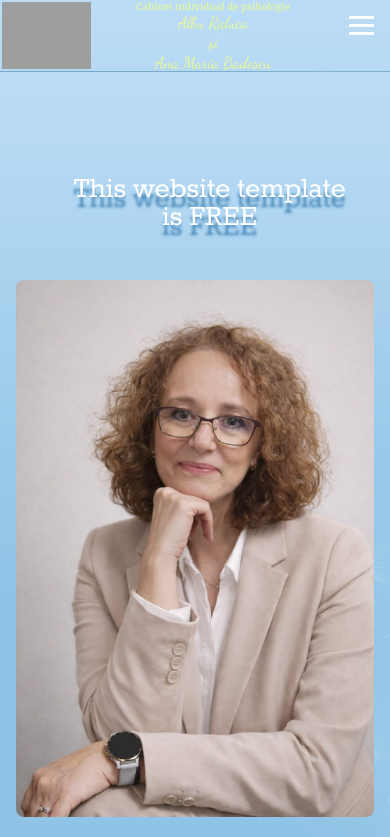
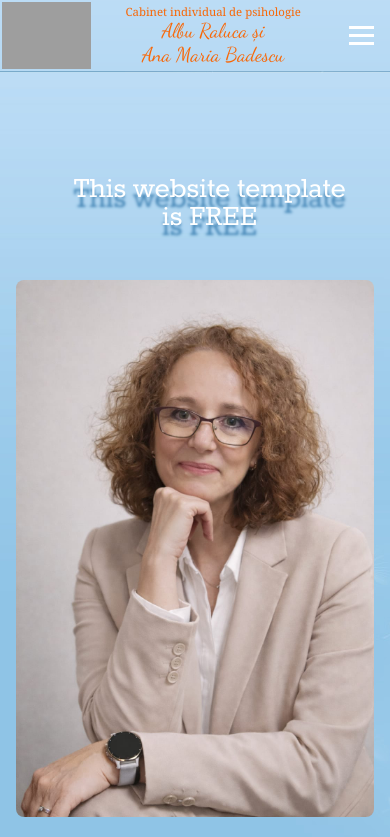
Before and after one commit to aovidiu/new-site-ralu, an Angular app: page / in a window 390 px wide. Shown: the top 837 px of the page. Built offline with nearby package versions, Linux system fonts and the light colour scheme; grey boxes are pictures that could not be loaded.

Commit message:
titlu schimbat

```diff
--- a/src/app/header-component/header-component.html
+++ b/src/app/header-component/header-component.html
@@ -12,9 +12,6 @@
                 </div>
                 <div class="nume">
                     {{Nume2}}
-                </div>
-                <div class="nume">
-                    {{Nume3}}
                 </div>
             </div>
         </div>
--- a/src/app/header-component/header-component.scss
+++ b/src/app/header-component/header-component.scss
@@ -2,7 +2,8 @@ $header-height: 142px;
 $header-height-mobile: calc($header-height / 2);
 $size-font-title: 40px;
 $size-font-nume: 50px;
-$color-title: rgb(237, 250, 142);
+$color-title: rgb(248, 103, 7);
+$logo-width: 200px;
 
 .header-wrapper {
   width: 100%;
@@ -16,7 +17,7 @@ $color-title: rgb(237, 250, 142);
 .header {
   width: 100%;
   display: flex;
-  align-items:flex-start;
+  align-items:center;
   justify-content: space-between;
   margin: 0 auto;
 }
@@ -52,9 +53,7 @@ $color-title: rgb(237, 250, 142);
 }
 
 .logo {
-  max-width: 200px;
-  height: $header-height;
-  display: block;
+  max-width: $logo-width;
   padding: 2px;
 }
 
@@ -104,10 +103,35 @@ $color-title: rgb(237, 250, 142);
   display: none;
 }
 
-@media (max-width: 950px) {
+/* Tablet */
+@media (max-width: 992px) {
+  .nume {
+    font-size: calc($size-font-nume /4);
+  }
+  .nume-cabinet {
+    font-size: calc($size-font-title /2);
+  }
+}
+
+/* Mobile */
+@media (max-width: 768px) {
+
+  .nume {
+    font-size: calc($size-font-nume /2.5);
+  }
+
+  .nume-cabinet {
+    font-size: calc($size-font-title / 3.5);
+  }
 
   .logo-wrapper{
     height: $header-height-mobile;
+  }
+
+  .logo {
+    height: $header-height-mobile;
+    max-width: $logo-width;
+    padding: 2px;
   }
 
   .header ul {
@@ -117,6 +141,7 @@ $color-title: rgb(237, 250, 142);
   }
 
   .header-wrapper {
+    height: $header-height-mobile;
     padding: 0;
   }
 
@@ -127,7 +152,7 @@ $color-title: rgb(237, 250, 142);
     position: fixed;
     top: 0;
     left: 0;
-    height: 100vh;
+    height: 200vh;
     width: 250px;
     background: #222;
     padding: 2rem 1rem;
@@ -172,29 +197,12 @@ $color-title: rgb(237, 250, 142);
     display: flex;
   }
 
-  .nume-cabinet {
-    font-size: calc($size-font-title / 4);
-  }
-
   .nume-wrapper{
     flex-direction: column;
     gap: 0;
   }
 
-  .nume {
-    font-family: 'Dancing Script', cursive;
-    font-size: calc($size-font-nume /8) + 10px;
-    color: $color-title;
-  }
-  .header-wrapper {
-    height: $header-height-mobile;
-  }
-
   .header-menu {
     gap: 0.5rem;
   }
-
-  .logo {
-    height: $header-height-mobile;
-  }
 }
--- a/src/app/header-component/header-component.ts
+++ b/src/app/header-component/header-component.ts
@@ -13,9 +13,8 @@ export class HeaderComponent {
   Cursuri_menu = "Cursuri";
   Contact_menu = "Contact";
   Nume_Cabinet = "Cabinet individual de psihologie";
-  Nume1 = "Albu Raluca";
-  Nume2 = "și"
-  Nume3 = "Ana Maria Badescu";
+  Nume1 = "Albu Raluca și ";
+  Nume2 = "Ana Maria Badescu";
 
   isMenuOpen = false;
 
```
